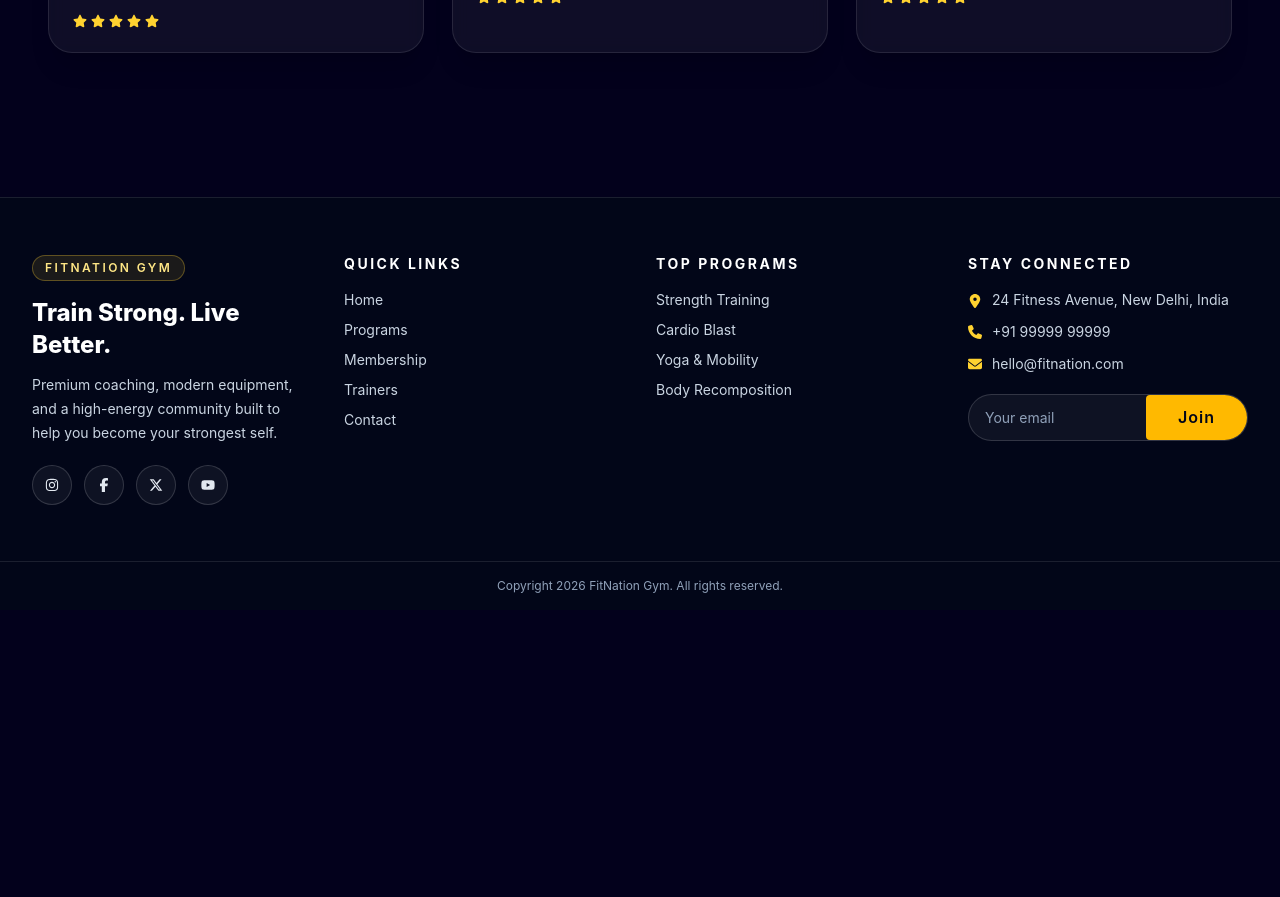
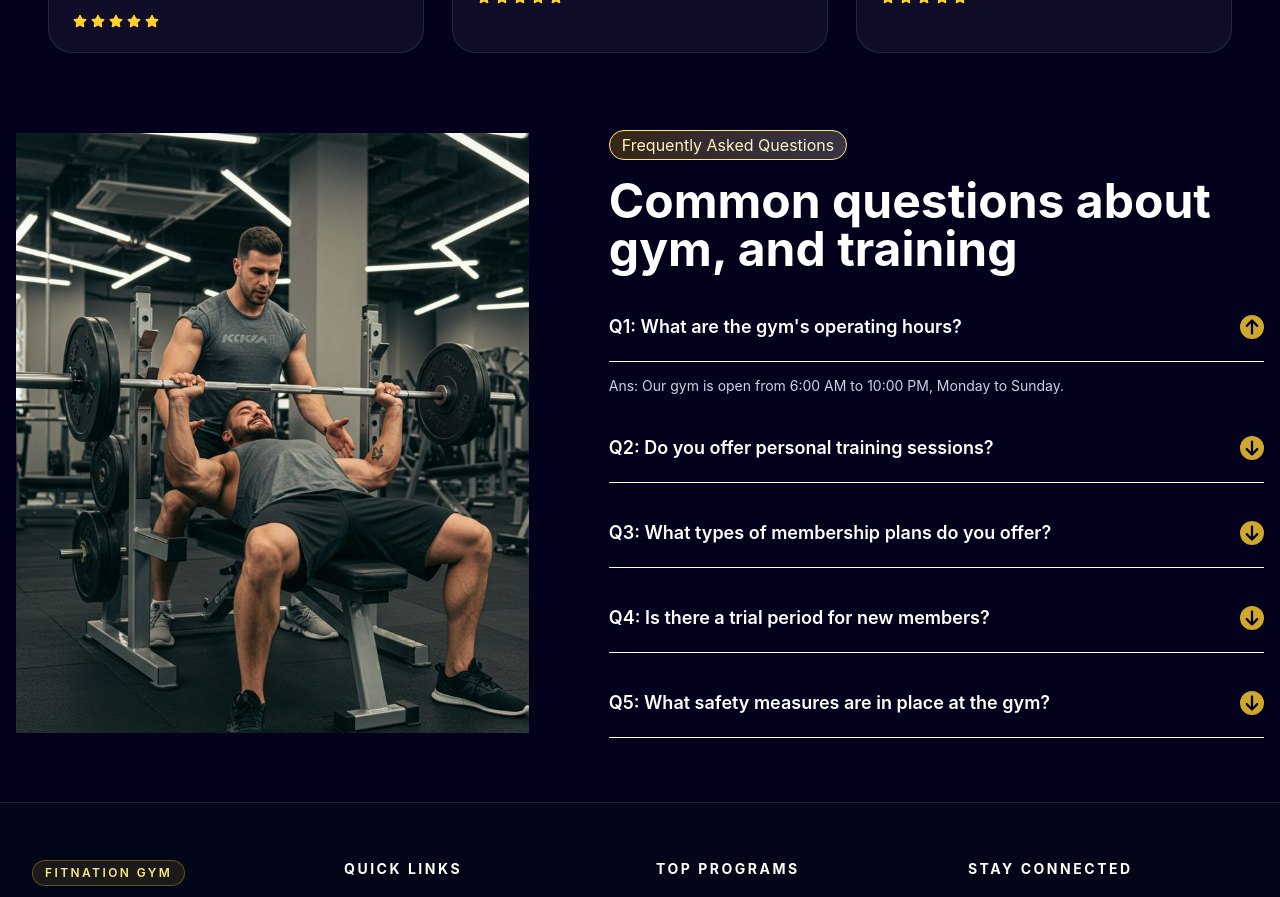
Before and after one commit to MohanlalManna24/gym-website, a React (Vite) app: page /about in a window 1280 px wide. Shown: the part 2780-3677 px from the top of the page. Before the commit the page ends 3390 px from the top, so only its background shows below. Built offline with nearby package versions, Linux system fonts and the light colour scheme.

Commit message:
create AskQns components

```diff
--- /dev/null
+++ b/src/component/AskQns.jsx
@@ -0,0 +1,97 @@
+import React, { useState } from "react";
+import Layout from "../Layout/Layout";
+import img3 from "../assets/images/img-3.jpeg";
+import { FaCircleArrowDown } from "react-icons/fa6";
+import { FaCircleArrowUp } from "react-icons/fa6";
+
+const AskQns = () => {
+  const [activeId, setActiveId] = useState(1);
+  const handelClick = (id) => {
+    setActiveId((prevId) => (prevId === id ? null : id));
+  };
+  const questions = [
+    {
+      id: 1,
+      question: "Q1: What are the gym's operating hours?",
+      answer:
+        "Ans: Our gym is open from 6:00 AM to 10:00 PM, Monday to Sunday.",
+    },
+    {
+      id: 2,
+      question: "Q2: Do you offer personal training sessions?",
+      answer:
+        "Ans: Yes, we have certified personal trainers available for one-on-one sessions. Please contact our front desk for more information and scheduling.",
+    },
+    {
+      id: 3,
+      question: "Q3: What types of membership plans do you offer?",
+      answer:
+        "Ans: We offer monthly, quarterly, and annual membership plans. We also have family and student discounts. Please visit our pricing page for more details.",
+    },
+    {
+      id: 4,
+      question: "Q4: Is there a trial period for new members?",
+      answer:
+        "Ans: Yes, we offer a 7-day free trial for new members. You can sign up at our front desk or through our website.",
+    },
+    {
+      id: 5,
+      question: "Q5: What safety measures are in place at the gym?",
+      answer:
+        "Ans: We have implemented strict cleaning protocols, social distancing guidelines, and require all members to wear masks in common areas. We also provide hand sanitizers throughout the facility.",
+    },
+  ];
+
+  return (
+    <Layout>
+      <div className="container flex justify-between gap-20">
+        <div className="w-200 h-150 bg-amber-50 rounded-2xl">
+          <img
+            src={img3}
+            alt="Ask Questions"
+            className="overflow-hidden w-full h-full object-cover"
+          />
+        </div>
+        <div className="">
+          <span className=" border border-amber-200 rounded-full px-3 py-1 text-amber-100 bg-linear-to-r from-amber-400/20 to-amber-50/20">
+            Frequently Asked Questions
+          </span>
+          <h2></h2>
+          <h2 className="text-5xl font-bold mt-5">
+            Common questions about gym, and training
+          </h2>
+          <div className="mt-5 space-y-4 select-none">
+            {questions.map((q) => (
+              <article key={q.id} className="group">
+                <div
+                  className="flex items-center justify-between border-b border-amber-50 py-5 cursor-pointer group transition-all duration-300"
+                  onClick={() => {
+                    handelClick(q.id);
+                  }}
+                >
+                  <h3 className="text-lg font-semibold text-white group-hover:text-amber-200">
+                    {q.question}
+                  </h3>
+                  <div className="icon">
+                    {activeId === q.id ? (
+                      <FaCircleArrowUp className="text-2xl text-amber-300/80 group-hover:text-amber-400 " />
+                    ) : (
+                      <FaCircleArrowDown className="text-2xl text-amber-300/80 group-hover:text-amber-400 " />
+                    )}
+                  </div>
+                </div>
+                {activeId === q.id && (
+                  <p className="mt-3 text-sm leading-6 text-slate-300">
+                    {q.answer}
+                  </p>
+                )}
+              </article>
+            ))}
+          </div>
+        </div>
+      </div>
+    </Layout>
+  );
+};
+
+export default AskQns;
--- a/src/pages/About.jsx
+++ b/src/pages/About.jsx
@@ -3,6 +3,7 @@ import PageHeader from '../component/PageHeader'
 import Trainer from '../component/Trainer'
 import Testimonial from '../component/Testimonial'
 import AboutUs from '../component/AboutUs'
+import AskQns from '../component/AskQns'
 
 const About = () => {
   return (
@@ -11,6 +12,7 @@ const About = () => {
       <AboutUs/>
       <Trainer/>
       <Testimonial/>
+      <AskQns/>
     </div>
   )
 }
```
Also changed, not shown: src/assets/images/img-3.jpeg (added).
